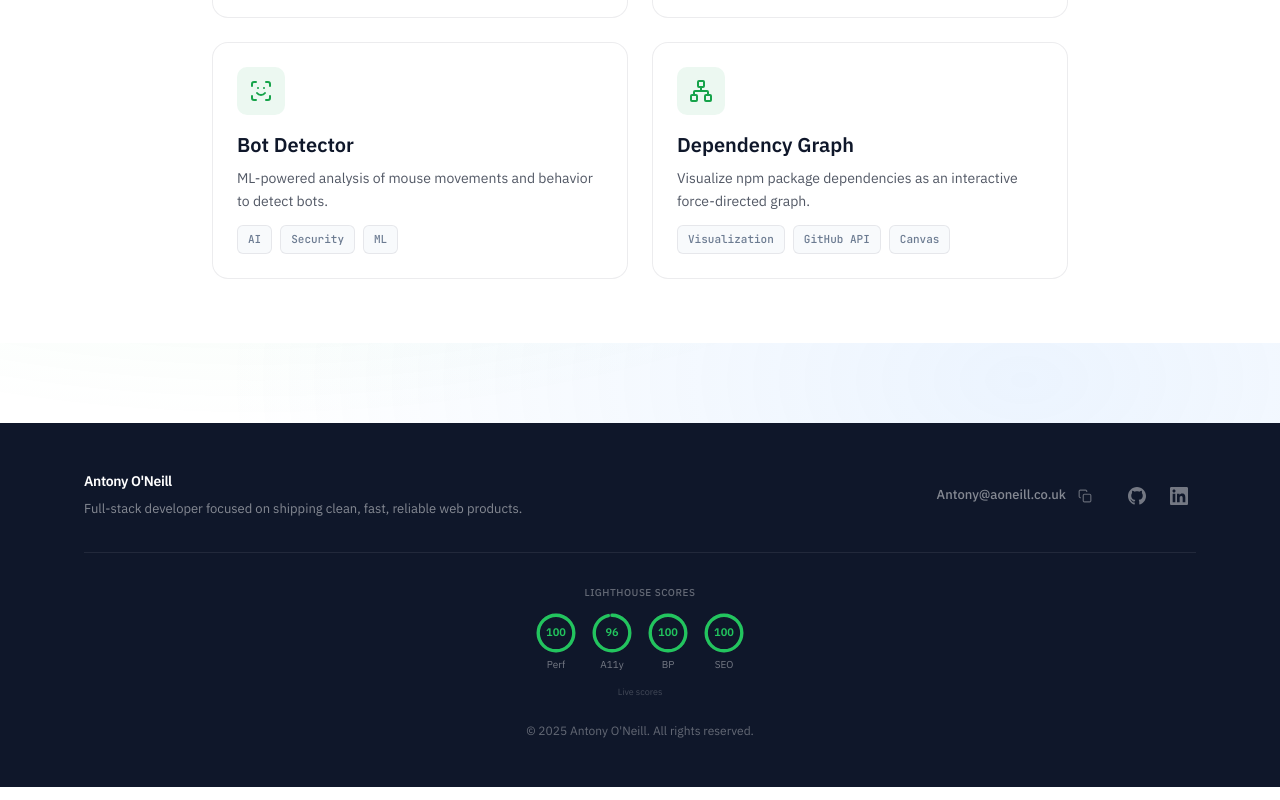
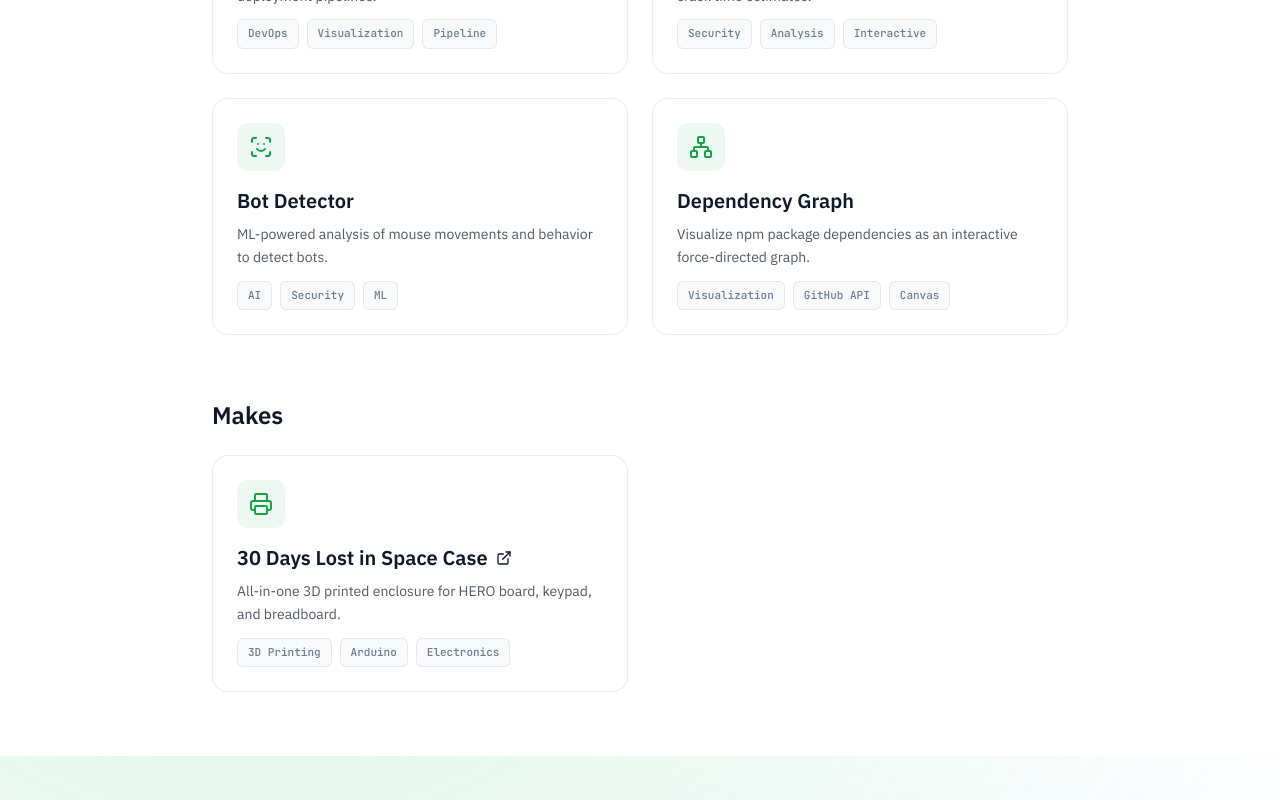
Before and after one commit to W17ant/aoneill-portfolio, a Next.js app: page /lab in a window 1280 px wide. Shown: the part 1060-1860 px from the top of the page. Built offline with nearby package versions, Linux system fonts and the light colour scheme; no server answers.

Commit message:
Add Makes section to Lab page with Thingiverse link

```diff
--- a/src/app/lab/page.tsx
+++ b/src/app/lab/page.tsx
@@ -2,12 +2,13 @@
    ###   ANTONY O'NEILL - PORTFOLIO                         ###
    ###   LAB PAGE - Interactive experiments showcase        ###
    ###   featuring physics, AI/ML, and creative coding      ###
-   ###   Last Updated: 28-12-2024                           ###
+   ###   Last Updated: 30-12-2024                           ###
    ########################################################### */
 
-import { getExperiments } from '@/lib/content';
+import { getExperiments, getMakes } from '@/lib/content';
 import Link from 'next/link';
 import ExperimentIcon from '@/components/ui/ExperimentIcon';
+import { ExternalLink } from 'lucide-react';
 
 /* ###########################################################
    ###   1. SEO Metadata                                    ###
@@ -33,6 +34,7 @@ export const metadata = {
 
 export default async function LabPage() {
   const experiments = await getExperiments();
+  const makes = await getMakes();
 
   return (
     <main className="min-h-[100svh] pt-24 pb-16" style={{ background: 'var(--bg-base)' }}>
@@ -47,6 +49,11 @@ export default async function LabPage() {
           </p>
         </header>
 
+        {/* Experiments Section */}
+        <section className="mb-16">
+          <h2 className="text-2xl font-semibold mb-6" style={{ color: 'var(--ink)' }}>
+            Experiments
+          </h2>
           <div className="grid gap-6 sm:grid-cols-2">
             {experiments.map((exp) => (
               <Link
@@ -60,12 +67,12 @@ export default async function LabPage() {
                 >
                   <ExperimentIcon name={exp.icon} size={24} />
                 </div>
-              <h2
+                <h3
                   className="text-xl font-semibold mb-2 group-hover:text-[var(--link)] transition-colors"
                   style={{ color: 'var(--ink)' }}
                 >
                   {exp.title}
-              </h2>
+                </h3>
                 <p className="text-sm mb-3 leading-relaxed" style={{ color: 'var(--ink-secondary)' }}>
                   {exp.description}
                 </p>
@@ -79,6 +86,51 @@ export default async function LabPage() {
               </Link>
             ))}
           </div>
+        </section>
+
+        {/* Makes Section */}
+        {makes.length > 0 && (
+          <section>
+            <h2 className="text-2xl font-semibold mb-6" style={{ color: 'var(--ink)' }}>
+              Makes
+            </h2>
+            <div className="grid gap-6 sm:grid-cols-2">
+              {makes.map((make) => (
+                <a
+                  key={make.slug}
+                  href={make.url}
+                  target="_blank"
+                  rel="noopener noreferrer"
+                  className="card card-interactive group p-6"
+                >
+                  <div
+                    className="w-12 h-12 rounded-[var(--radius-sm)] flex items-center justify-center mb-4"
+                    style={{ background: 'var(--accent-bg)', color: 'var(--accent)' }}
+                  >
+                    <ExperimentIcon name={make.icon} size={24} />
+                  </div>
+                  <h3
+                    className="text-xl font-semibold mb-2 group-hover:text-[var(--link)] transition-colors flex items-center gap-2"
+                    style={{ color: 'var(--ink)' }}
+                  >
+                    {make.title}
+                    <ExternalLink size={16} style={{ color: 'var(--ink-tertiary)' }} />
+                  </h3>
+                  <p className="text-sm mb-3 leading-relaxed" style={{ color: 'var(--ink-secondary)' }}>
+                    {make.description}
+                  </p>
+                  <div className="flex flex-wrap gap-2">
+                    {make.tags.map((tag) => (
+                      <span key={tag} className="tag">
+                        {tag}
+                      </span>
+                    ))}
+                  </div>
+                </a>
+              ))}
+            </div>
+          </section>
+        )}
       </div>
     </main>
   );
--- a/src/components/ui/ExperimentIcon.tsx
+++ b/src/components/ui/ExperimentIcon.tsx
@@ -1,10 +1,10 @@
 /* ###########################################################
    ###   ANTONY O'NEILL - PORTFOLIO                         ###
    ###   EXPERIMENT ICON - Maps icon names to Lucide SVGs   ###
-   ###   Last Updated: 27-12-2024                           ###
+   ###   Last Updated: 30-12-2024                           ###
    ########################################################### */
 
-import { IdCard, Terminal, Magnet, Brain, GitBranch, KeyRound, ScanFace, Network, type LucideIcon } from 'lucide-react';
+import { IdCard, Terminal, Magnet, Brain, GitBranch, KeyRound, ScanFace, Network, Printer, type LucideIcon } from 'lucide-react';
 
 /* ###########################################################
    ###   1. Icon Mapping                                    ###
@@ -19,6 +19,7 @@ const iconMap: Record<string, LucideIcon> = {
   KeyRound,
   ScanFace,
   Network,
+  Printer,
 };
 
 /* ###########################################################
--- a/src/lib/content.ts
+++ b/src/lib/content.ts
@@ -2,7 +2,7 @@
    ###   ANTONY O'NEILL - PORTFOLIO                         ###
    ###   CONTENT LIBRARY - Data management for timeline,    ###
    ###   projects, and lab experiments                      ###
-   ###   Last Updated: 27-12-2024                           ###
+   ###   Last Updated: 30-12-2024                           ###
    ########################################################### */
 
 /**
@@ -50,6 +50,16 @@ export interface Experiment {
   component?: string;
   explores?: string;
   principles?: string[];
+}
+
+export interface Make {
+  slug: string;
+  title: string;
+  description: string;
+  icon: string;
+  tags: string[];
+  url: string;
+  platform: 'thingiverse' | 'printables' | 'github';
 }
 
 /* ###########################################################
@@ -345,7 +355,23 @@ const experiments: Experiment[] = [
 ];
 
 /* ###########################################################
-   ###   5. Content Accessor Functions                      ###
+   ###   5. Makes Data                                      ###
+   ########################################################### */
+
+const makes: Make[] = [
+  {
+    slug: '30-days-case',
+    title: '30 Days Lost in Space Case',
+    description: 'All-in-one 3D printed enclosure for HERO board, keypad, and breadboard.',
+    icon: 'Printer',
+    tags: ['3D Printing', 'Arduino', 'Electronics'],
+    url: 'https://www.thingiverse.com/thing:6417016',
+    platform: 'thingiverse',
+  },
+];
+
+/* ###########################################################
+   ###   6. Content Accessor Functions                      ###
    ########################################################### */
 
 export async function getTimeline(): Promise<TimelineEntry[]> {
@@ -377,3 +403,7 @@ export async function getExperiments(): Promise<Experiment[]> {
 export async function getExperimentBySlug(slug: string): Promise<Experiment | undefined> {
   return experiments.find((e) => e.slug === slug);
 }
+
+export async function getMakes(): Promise<Make[]> {
+  return makes;
+}
```
Lines whose indentation alone changed are shown as unchanged.
